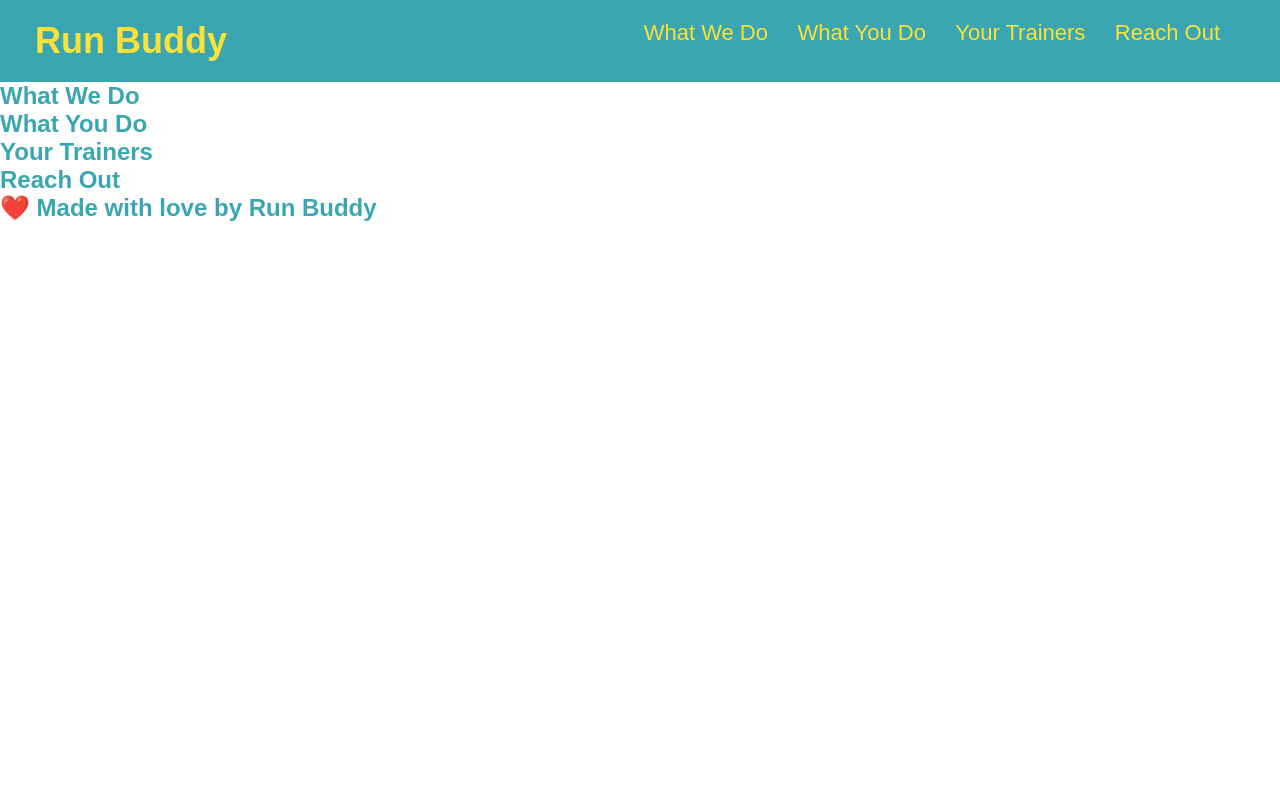
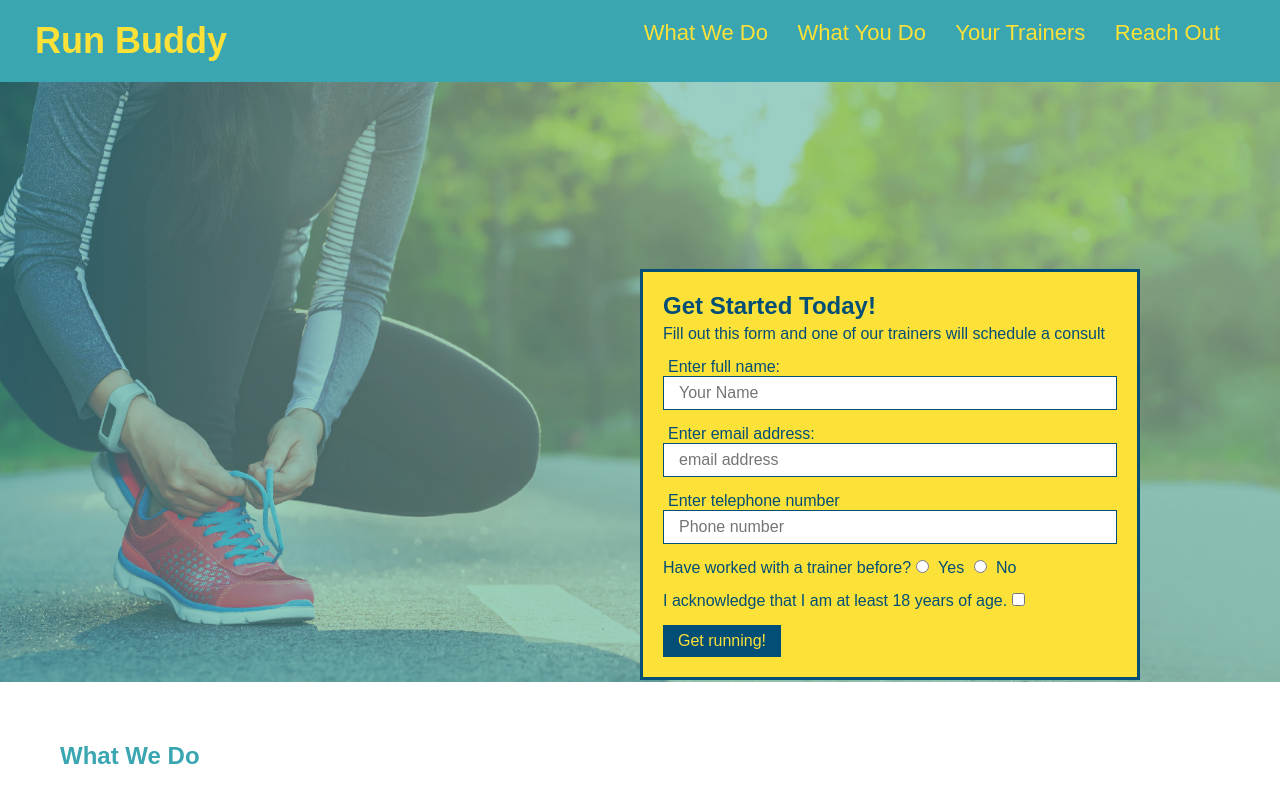
Before and after one commit to ns8279/run_buddy, a plain HTML site: page index.html in a window 1280 px wide. Shown: the top 800 px of the page. Drawn offline with Linux system fonts and the light colour scheme.

Commit message:
adding hero css and form css, making a new folder inside assets

```diff
--- a/assets/css/style.css
+++ b/assets/css/style.css
@@ -1,12 +1,16 @@
 *{
     margin: 0;
     padding: 0;
+    box-sizing: border-box;
 }
-
 body {
     font-family: Arial, Helvetica, sans-serif;
     color: #39a6b2;
 
+ }
+
+ section {
+     padding: 60px;
  }
  /*apply styling to header*/
  /* 20px top and botton, 35px left and right*/
@@ -45,3 +49,76 @@
     font-weight: lighter;
     font-size: 22px;
 }
+
+/*hero CSS*/
+.hero {
+    padding: 60px;
+    background-image: url("../images/hero_bg.jpg");
+    height: 600px;
+    background-size: cover;
+    background-position: center;
+}
+.hero-form {
+    background-color: #fce138;
+    padding: 20px;
+    border: solid 3px #024e76;
+    width: 500px;
+    color: #024e76;
+    position: absolute;
+    bottom: 120px;
+    right: 140px;
+}
+.hero-form h3 {
+    font-size: 24px;
+    margin: 0px;
+}
+.hero-form p {
+    margin-top: 5px;
+    margin-bottom: 15px;
+}
+
+.form-input {
+    border: 1px solid #024e76;
+    display: block;
+    padding: 7px 15px;
+    font-size: 16px;
+    color: #024e76;
+    width: 100%;
+    margin-bottom: 15px;
+
+}
+.hero-form label {
+    margin: 0 5px;
+}
+.hero-form button {
+    background-color: #024e76;
+    color: #fce138;
+    font-size: 16px;
+    padding: 7px 15px;
+    border: none;
+
+}
+/*hero CSS end*/
+
+
+footer {
+    background: #fce138;
+    width: 100%;
+    padding: 40px 35px;
+}
+footer h2 {
+    display: inline;
+    color: #024e76;
+    font-size: 30px;
+    margin: 0;
+}
+ footer div{
+    float: right;
+    line-height: 1.5;
+    text-align: right;
+
+ }
+
+ footer a {
+     color: #024e76;
+ }
--- a/index.html
+++ b/index.html
@@ -36,7 +36,39 @@
         </header>
 
     <!--hero-->
-    <section> </section>
+    <section class="hero">
+        <div class="hero-form">
+            <h3> Get Started Today!</h3>
+            <p> Fill out this form and one of our trainers will schedule a consult</p>
+        <!--Adding the form element-->
+            <form>
+                <label for="name">Enter full name:</label>
+                <input type="text" placeholder="Your Name" name="name" id="name" class="form-input" />
+                <label for="email">Enter email address:</label>
+                <input type="email" placeholder="email address" name="email" id="email" class="form-input" />
+                <label for="phone">Enter telephone number</label>
+                <input type="tel" placeholder="Phone number" name="phone" id="phone" class="form-input" />
+                <p>
+                    Have worked with a trainer before?
+                    <input type="radio" name="trainer-confirm" id="trainer-yes" />
+                    <label for="trainer-yes">Yes</label>
+                    <input type="radio" name="trainer-confirm" id="trainer-no" />
+                    <label for="trainer-no">No</label>
+                </p>
+                <p>
+                    I acknowledge that I am at least 18 years of age.
+                    <input type="checkbox" name="age-confim" id="checkbox" />
+                    <label for="checkbox"></label>
+                </p>
+
+                <button type="submit">
+                    Get running!
+                </button>
+
+            </form>
+        </div>
+    </section>
+    <!--end hero-->
 
     <!--What we do section-->
     <section>
@@ -60,6 +92,10 @@
 
     <footer>
         <h2> ❤️ Made with love by Run Buddy</h2>
+        <div>
+            <a href="#">Read Our Privacy Policy</a><br/>
+            &copy; 2019 Run Buddy, Inc.
+        </div>
     </footer>
 
     </body>
```
Also changed, not shown: assets/images/hero_bg.jpg (added), 1 other file.
